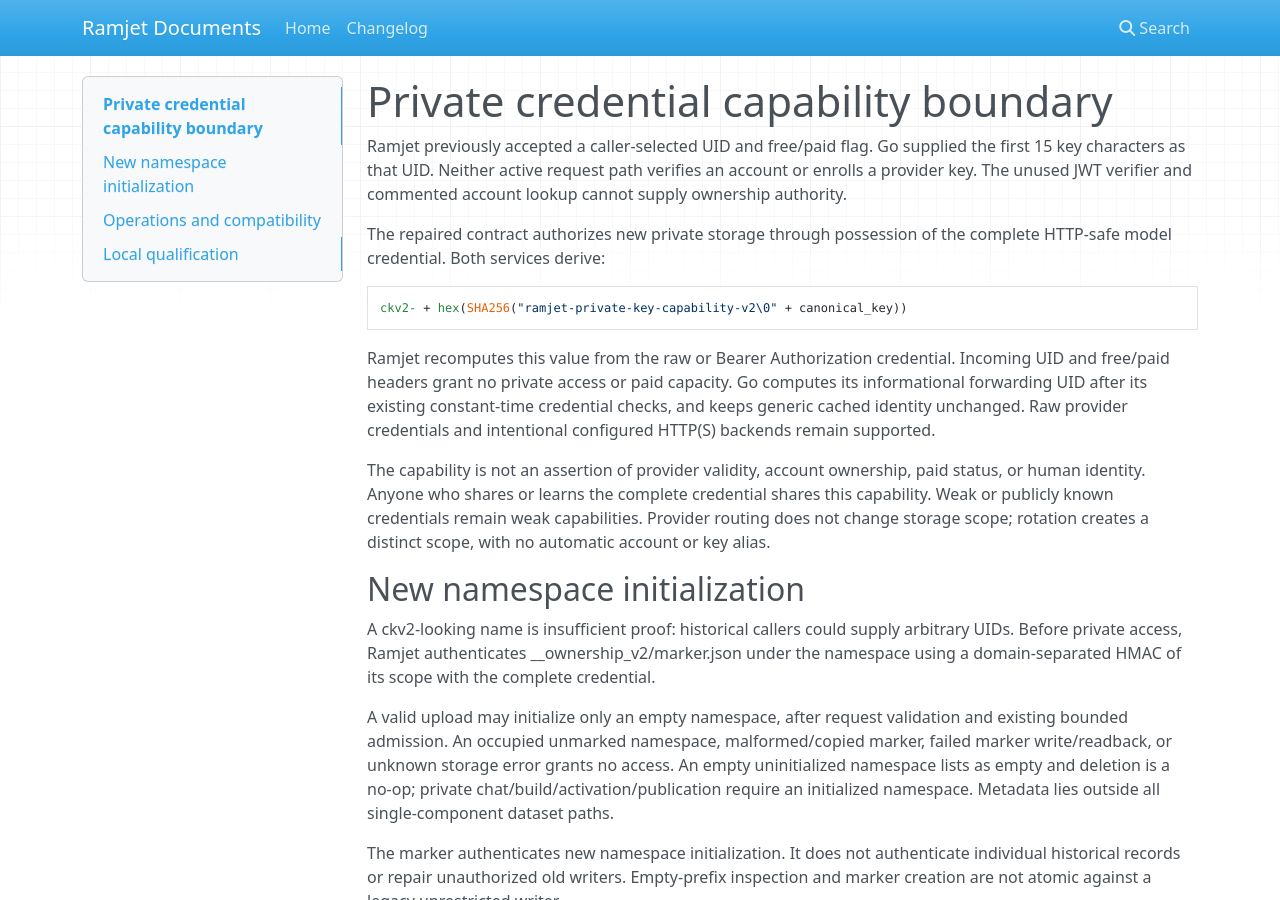
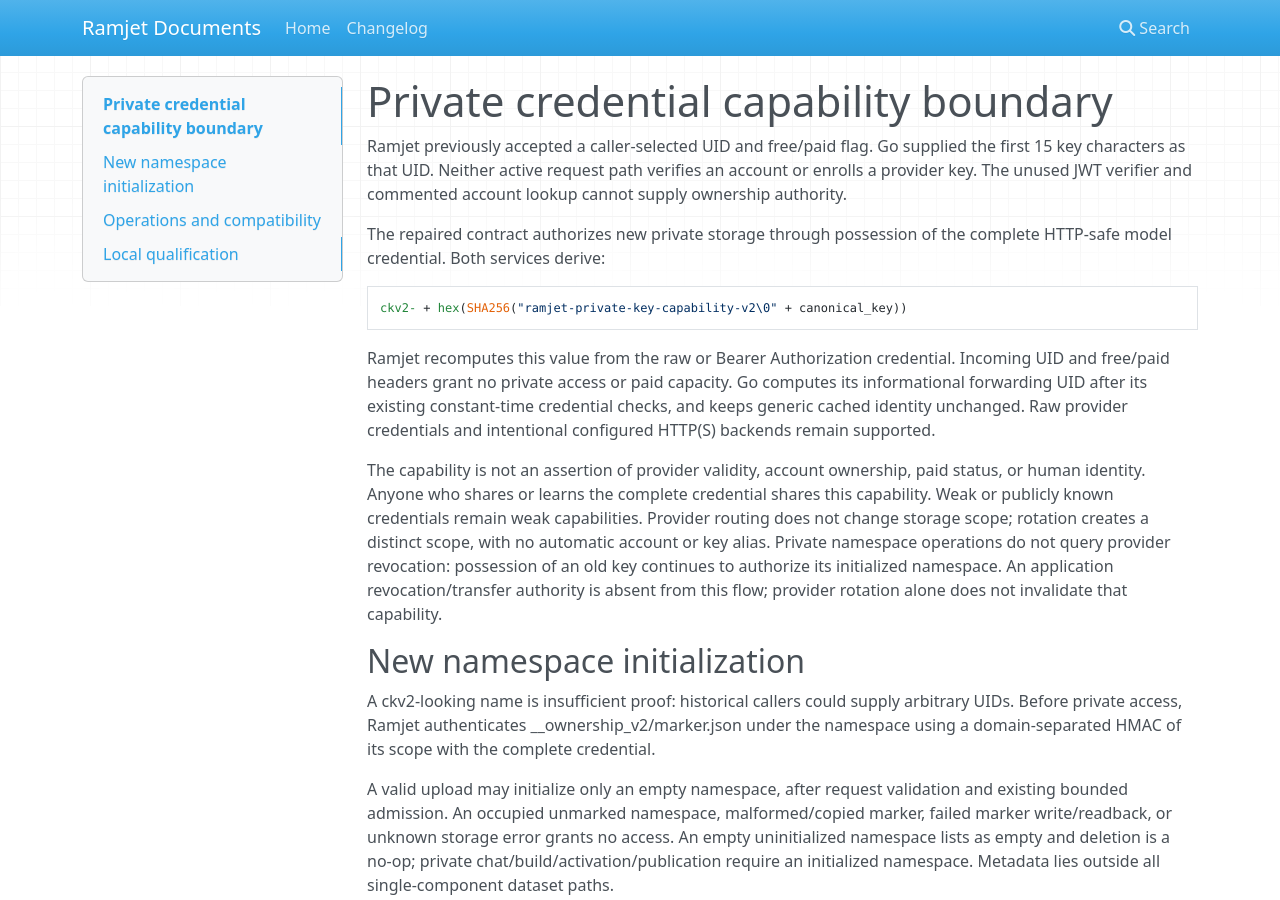
Before and after one commit to Laisky/ramjet, an MkDocs documentation site: the page built from docs/security/private-credential-capabilities.md, in a window 1280 px wide and 900 px high. Built offline with MkDocs 1.6.1, drawn with Linux system fonts in a browser that asks for light colours; nearby versions of some CDN libraries; old or Windows-style settings are respelled for this version of MkDocs.

Commit message:
State credential rotation and revocation boundaries explicitly

```diff
--- a/docs/security/private-credential-capabilities.md
+++ b/docs/security/private-credential-capabilities.md
@@ -8,7 +8,7 @@ The repaired contract authorizes new private storage through possession of the c
 
 Ramjet recomputes this value from the raw or Bearer Authorization credential. Incoming UID and free/paid headers grant no private access or paid capacity. Go computes its informational forwarding UID after its existing constant-time credential checks, and keeps generic cached identity unchanged. Raw provider credentials and intentional configured HTTP(S) backends remain supported.
 
-The capability is not an assertion of provider validity, account ownership, paid status, or human identity. Anyone who shares or learns the complete credential shares this capability. Weak or publicly known credentials remain weak capabilities. Provider routing does not change storage scope; rotation creates a distinct scope, with no automatic account or key alias.
+The capability is not an assertion of provider validity, account ownership, paid status, or human identity. Anyone who shares or learns the complete credential shares this capability. Weak or publicly known credentials remain weak capabilities. Provider routing does not change storage scope; rotation creates a distinct scope, with no automatic account or key alias. Private namespace operations do not query provider revocation: possession of an old key continues to authorize its initialized namespace. An application revocation/transfer authority is absent from this flow; provider rotation alone does not invalidate that capability.
 
 ## New namespace initialization
 
```
